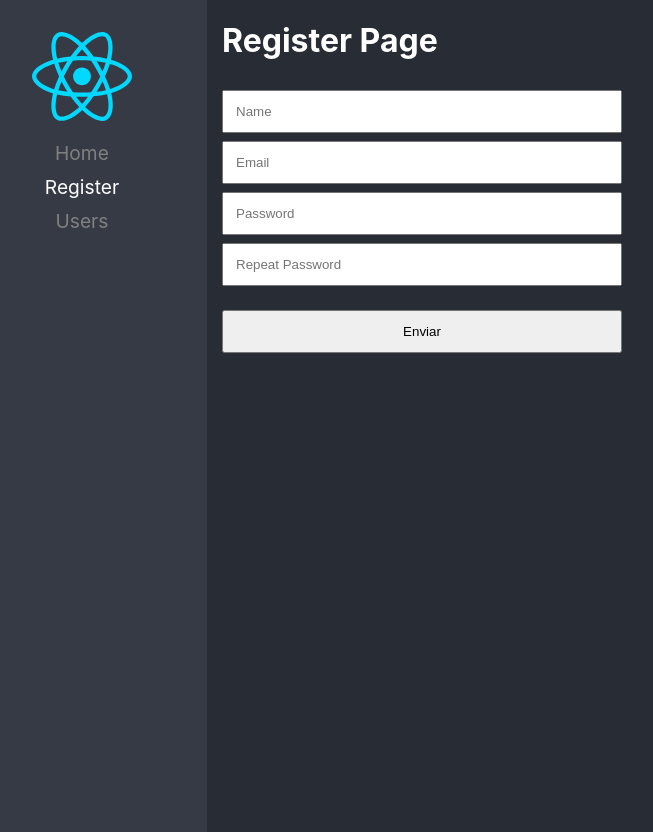
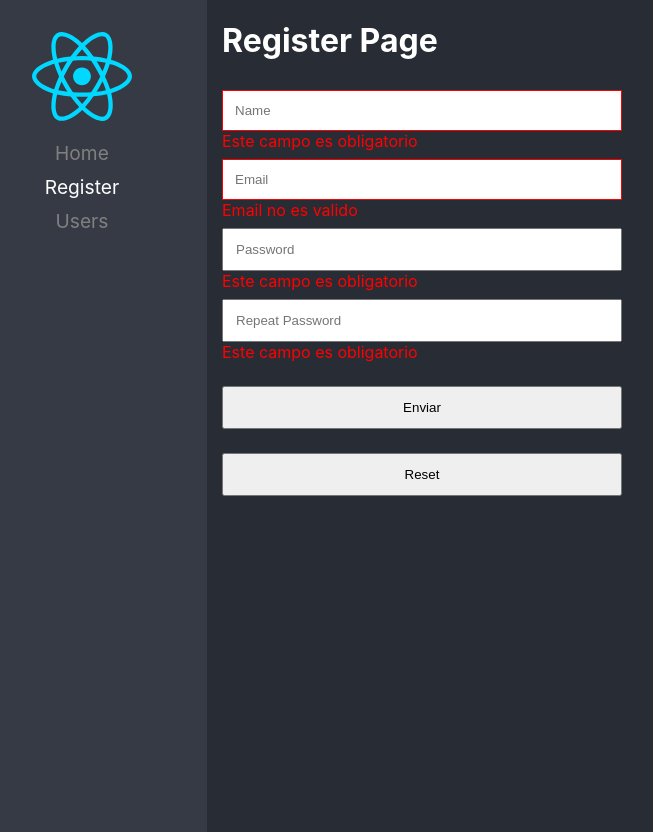
Before and after one commit to castromaciel/forms-practice, a React (Vite) app: page /register in a window 1280 px wide. Shown: the whole page, without its empty margins (43-696 px from the left). Built offline with nearby package versions, Linux system fonts and the light colour scheme.

Commit message:
add validations at custom form

```diff
--- a/src/hooks/useCustomForm.ts
+++ b/src/hooks/useCustomForm.ts
@@ -20,10 +20,20 @@ const useCustomForm = <T>(defaultValue: T) => {
 
     console.log(formData)
   }
+
+  const isEmailValid = (email: string) => {
+    const re = /^(([^<>()[\]\\.,;:\s@"]+(\.[^<>()[\]\\.,;:\s@"]+)*)|(".+"))@((\[[0-9]{1,3}\.[0-9]{1,3}\.[0-9]{1,3}\.[0-9]{1,3}\])|(([a-zA-Z\-0-9]+\.)+[a-zA-Z]{2,}))$/
+    return re.test(email)
+  }
+
+  const onReset = () => setFormData(defaultValue)
+
   return {
     ...formData,
     formData,
     handleChange,
+    isEmailValid,
+    onReset,
     onSubmit
   }
 }
--- a/src/pages/RegisterPage.tsx
+++ b/src/pages/RegisterPage.tsx
@@ -2,7 +2,7 @@ import { useCustomForm } from '../hooks'
 
 const RegisterPage = () => {
   const {
-    email, name, password1, password2, onSubmit, handleChange
+    email, name, password1, password2, isEmailValid, onReset, onSubmit, handleChange
   } = useCustomForm({
     name: '',
     email: '',
@@ -22,7 +22,10 @@ const RegisterPage = () => {
           id="name"
           onChange={handleChange}
           value={name}
+          className={`${name.trim().length <= 0 ? 'has-error' : ''}`}
         />
+        {name.trim().length <= 0 && <span>Este campo es obligatorio</span>}
+
         <input
           type="text"
           placeholder="Email"
@@ -30,7 +33,10 @@ const RegisterPage = () => {
           id="email"
           onChange={handleChange}
           value={email}
+          className={`${!isEmailValid(email) ? 'has-error' : ''}`}
         />
+        {!isEmailValid(email) && <span>Email no es valido</span>}
+
         <input
           type="password"
           placeholder="Password"
@@ -39,6 +45,13 @@ const RegisterPage = () => {
           onChange={handleChange}
           value={password1}
         />
+        {password1.trim().length <= 0 && <span>Este campo es obligatorio</span>}
+        {
+          password1.trim().length < 6
+          && password1.trim().length > 0
+          && <span>La contraseña debe tener más de 6 caracteres</span>
+        }
+
         <input
           type="password"
           placeholder="Repeat Password"
@@ -47,8 +60,15 @@ const RegisterPage = () => {
           onChange={handleChange}
           value={password2}
         />
+        {password2.trim().length <= 0 && <span>Este campo es obligatorio</span>}
+        {
+          password2.trim().length > 0
+          && password1 !== password2
+          && <span>Las contraseñas deben ser iguales</span>
+        }
 
         <button type="submit">Enviar</button>
+        <button type="button" onClick={onReset}>Reset</button>
       </form>
     </div>
   )
```
